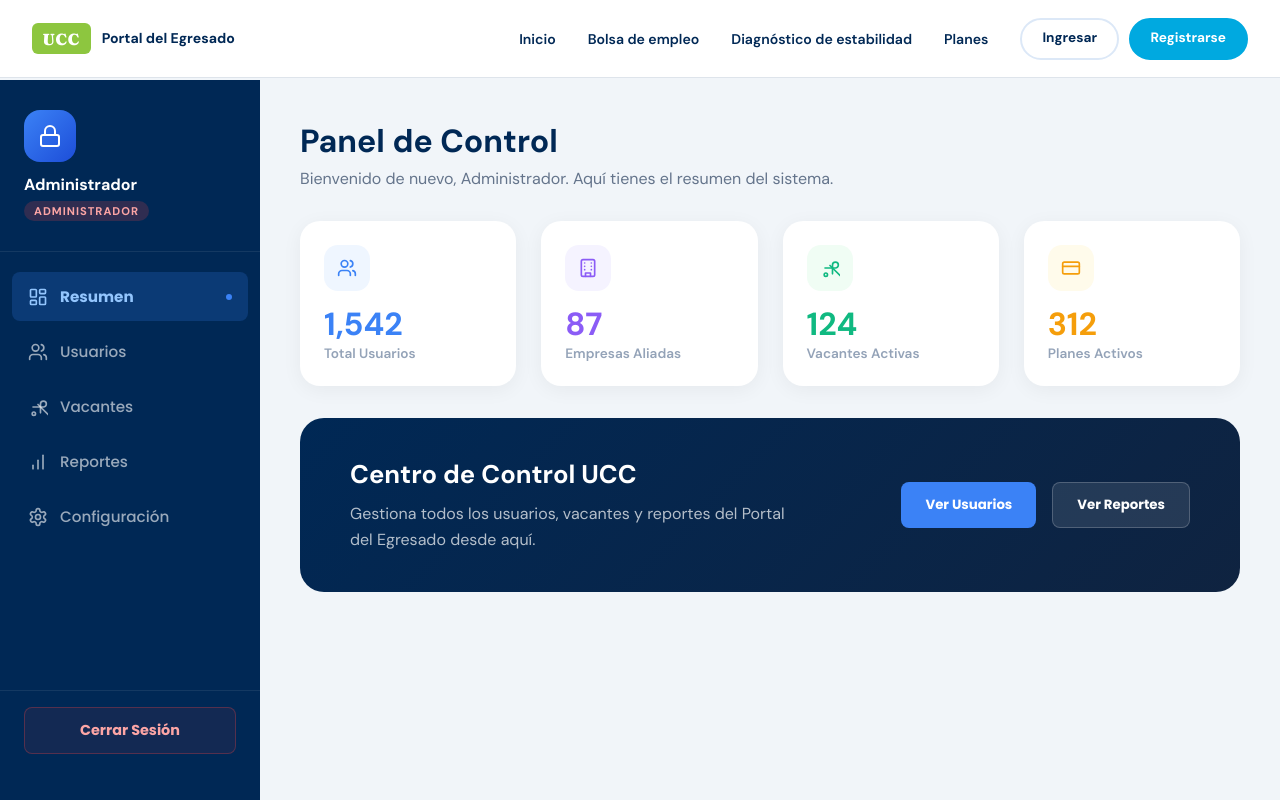
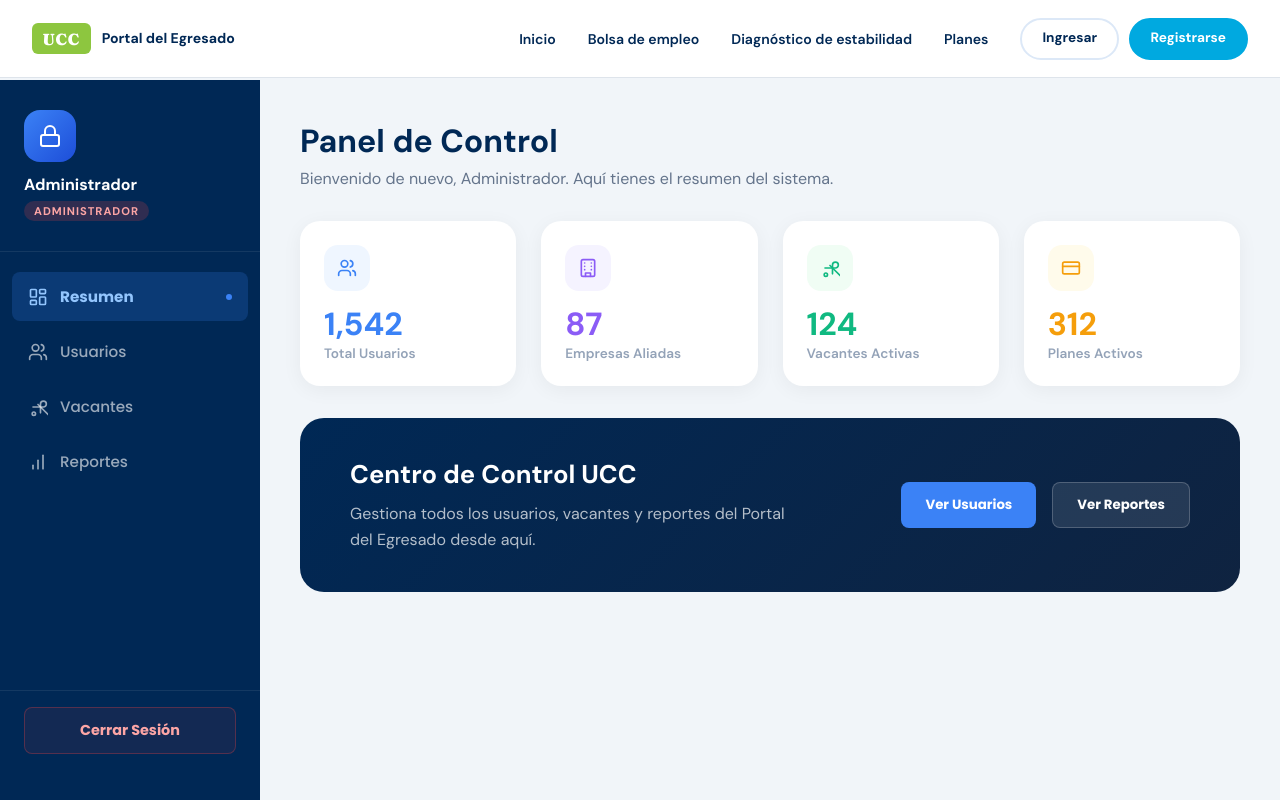
Before and after one commit to Andres0606/proyecto-ia, a Next.js app in the folder Front/: page /dashboard-admin in a window 1280 px wide. Shown: the top 800 px of the page. Built offline with nearby package versions, Linux system fonts and the light colour scheme.

Commit message:
prueba 29

```diff
--- a/Front/app/dashboard-admin/page.tsx
+++ b/Front/app/dashboard-admin/page.tsx
@@ -10,7 +10,6 @@ const AdminIcons = {
   Users: () => <svg width="20" height="20" viewBox="0 0 24 24" fill="none" stroke="currentColor" strokeWidth="2" strokeLinecap="round" strokeLinejoin="round"><path d="M16 21v-2a4 4 0 0 0-4-4H6a4 4 0 0 0-4 4v2"/><circle cx="9" cy="7" r="4"/><path d="M22 21v-2a4 4 0 0 0-3-3.87"/><path d="M16 3.13a4 4 0 0 1 0 7.75"/></svg>,
   Jobs: () => <svg width="20" height="20" viewBox="0 0 24 24" fill="none" stroke="currentColor" strokeWidth="2" strokeLinecap="round" strokeLinejoin="round"><path d="M6 12h12.5a3.5 3.5 0 1 0-3.5-3.5V19"/><path d="M12 9l12 12"/><path d="M5 20a2 2 0 1 0 4 0 2 2 0 0 0-4 0z"/></svg>,
   Reports: () => <svg width="20" height="20" viewBox="0 0 24 24" fill="none" stroke="currentColor" strokeWidth="2" strokeLinecap="round" strokeLinejoin="round"><line x1="12" y1="20" x2="12" y2="10"/><line x1="18" y1="20" x2="18" y2="4"/><line x1="6" y1="20" x2="6" y2="16"/></svg>,
-  Settings: () => <svg width="20" height="20" viewBox="0 0 24 24" fill="none" stroke="currentColor" strokeWidth="2" strokeLinecap="round" strokeLinejoin="round"><path d="M12.22 2h-.44a2 2 0 0 0-2 2v.18a2 2 0 0 1-1 1.73l-.43.25a2 2 0 0 1-2 0l-.15-.08a2 2 0 0 0-2.73.73l-.22.38a2 2 0 0 0 .73 2.73l.15.1a2 2 0 0 1 1 1.72v.51a2 2 0 0 1-1 1.74l-.15.09a2 2 0 0 0-.73 2.73l.22.38a2 2 0 0 0 2.73.73l.15-.08a2 2 0 0 1 2 0l.43.25a2 2 0 0 1 1 1.73V20a2 2 0 0 0 2 2h.44a2 2 0 0 0 2-2v-.18a2 2 0 0 1 1-1.73l.43-.25a2 2 0 0 1 2 0l.15.08a2 2 0 0 0 2.73-.73l.22-.39a2 2 0 0 0-.73-2.73l-.15-.08a2 2 0 0 1-1-1.74v-.5a2 2 0 0 1 1-1.74l.15-.1a2 2 0 0 0 .73-2.73l-.22-.38a2 2 0 0 0-2.73-.73l-.15.08a2 2 0 0 1-2 0l-.43-.25a2 2 0 0 1-1-1.73V4a2 2 0 0 0-2-2z"/><circle cx="12" cy="12" r="3"/></svg>,
   Lock: () => <svg width="24" height="24" viewBox="0 0 24 24" fill="none" stroke="currentColor" strokeWidth="2" strokeLinecap="round" strokeLinejoin="round"><rect width="18" height="11" x="3" y="11" rx="2" ry="2"/><path d="M7 11V7a5 5 0 0 1 10 0v4"/></svg>,
   Building: () => <svg width="20" height="20" viewBox="0 0 24 24" fill="none" stroke="currentColor" strokeWidth="2" strokeLinecap="round" strokeLinejoin="round"><rect width="16" height="20" x="4" y="2" rx="2" ry="2"/><path d="M9 22v-4h6v4"/><path d="M8 6h.01"/><path d="M16 6h.01"/><path d="M8 10h.01"/><path d="M16 10h.01"/><path d="M8 14h.01"/><path d="M16 14h.01"/></svg>,
   Card: () => <svg width="20" height="20" viewBox="0 0 24 24" fill="none" stroke="currentColor" strokeWidth="2" strokeLinecap="round" strokeLinejoin="round"><rect width="20" height="14" x="2" y="5" rx="2"/><line x1="2" y1="10" x2="22" y2="10"/></svg>,
@@ -23,7 +22,6 @@ const ADMIN_SECTIONS = [
   { title: 'Usuarios', icon: AdminIcons.Users, id: 'users' },
   { title: 'Vacantes', icon: AdminIcons.Jobs, id: 'jobs' },
   { title: 'Reportes', icon: AdminIcons.Reports, id: 'reports' },
-  { title: 'Configuración', icon: AdminIcons.Settings, id: 'settings' },
 ];
 
 export default function DashboardAdmin() {
@@ -187,21 +185,6 @@ export default function DashboardAdmin() {
               </div>
             </div>
           )}
-
-          {activeSection === 'settings' && (
-            <div>
-              <h1 style={{ color: 'var(--ucc-navy)', fontSize: '1.8rem', fontWeight: 800, marginBottom: '24px' }}>Configuración del Portal</h1>
-              <div style={{ background: 'white', borderRadius: '20px', padding: '36px', boxShadow: '0 4px 20px rgba(0,0,0,0.05)' }}>
-                {['Nombre del Portal', 'Correo de Soporte', 'URL del Backend'].map(f => (
-                  <div key={f} style={{ marginBottom: '24px' }}>
-                    <label style={{ display: 'block', fontWeight: 700, color: 'var(--ucc-navy)', marginBottom: '8px', fontSize: '0.9rem' }}>{f}</label>
-                    <input placeholder={`Ingrese ${f.toLowerCase()}...`} disabled style={{ width: '100%', padding: '14px 20px', borderRadius: '12px', border: '1px solid #e2e8f0', fontSize: '1rem', background: '#f8fafc', color: '#94a3b8', cursor: 'not-allowed' }} />
-                  </div>
-                ))}
-                <p style={{ color: '#94a3b8', fontSize: '0.85rem' }}>Configuración disponible próximamente.</p>
-              </div>
-            </div>
-          )}
         </div>
       </main>
       <Footer />
```
